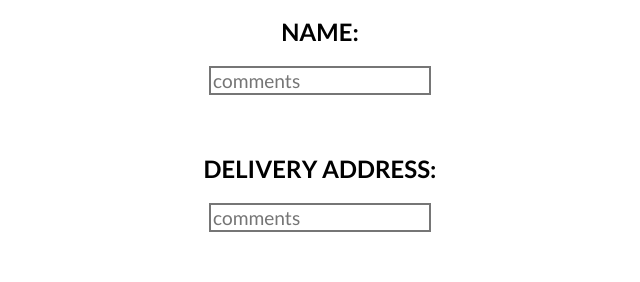
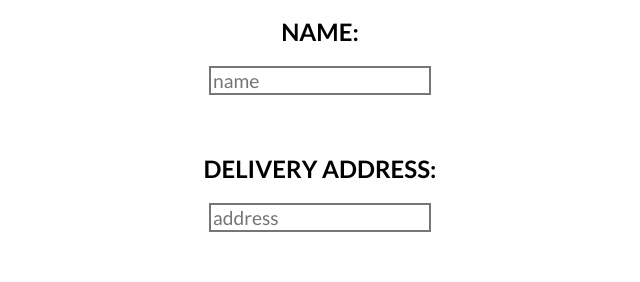
Before and after one commit to anishaj149/WILD-art-website, a plain HTML site: page purchase.html in a window 1280 px wide. Shown: the part 410-692 px from the top of the page, 320-960 px from the left. Drawn offline with Linux system fonts and the light colour scheme.

Commit message:
form changes

```diff
--- a/purchase.html
+++ b/purchase.html
@@ -44,10 +44,10 @@
                     <h2> EMAIL: </h2>
                     <input type="text" name="entry.2125573790" placeholder="e-mail" required="required">
                     <h2> NAME: </h2>
-                    <input type="text" name="entry.1792909637" placeholder="comments">
+                    <input type="text" name="entry.1792909637" placeholder="name">
                     <h2>  </h2>
                     <h2> DELIVERY ADDRESS: </h2>
-                    <input type="text" name="entry.400527254" placeholder="comments">
+                    <input type="text" name="entry.400527254" placeholder="address">
                     <h2>  </h2>
                     <h2> ART PIECE: </h2>
                     <select name="entry.1822384322" required="required">
```
